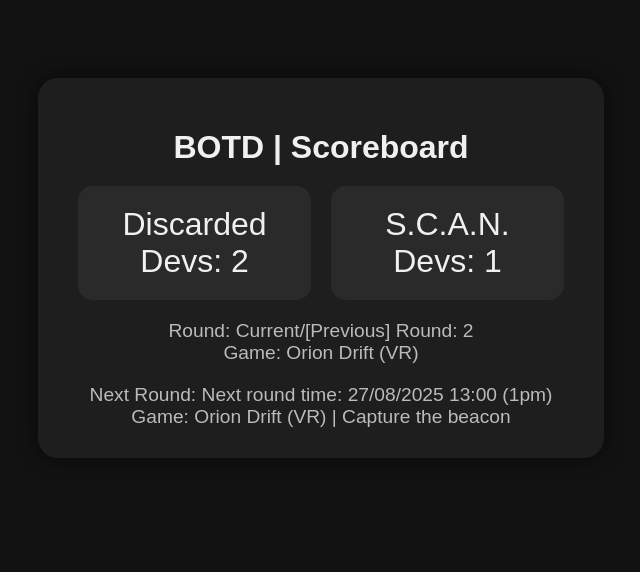
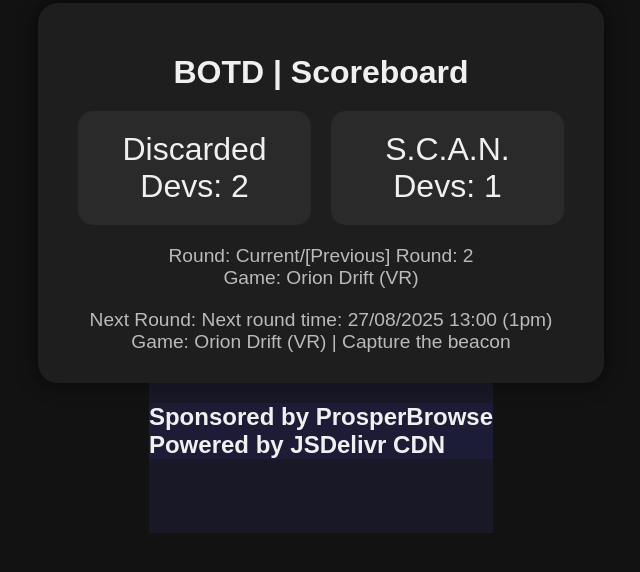
Before and after one commit to OptionallyBlueStudios/Events, a plain HTML site: page botd/scores.html in a window 1280 px wide. Shown: the part 132-704 px from the top of the page, without its empty margins (319-959 px from the left). Drawn offline with Linux system fonts and the light colour scheme.

Commit message:
Update scores.html

```diff
--- a/botd/scores.html
+++ b/botd/scores.html
@@ -4,6 +4,21 @@
   <meta charset="UTF-8">
   <title>OptionallyBlueStudios | Battle Of The Devs | Scoreboard</title>
   <style>
+
+  #header {
+  position: relative;
+  min-height: 150px;
+}
+
+#header-content {
+  position: absolute;
+  bottom: 0;
+  left: 0;
+}
+
+#header, #header * {
+  background: rgba(40, 40, 100, 0.25);
+}
     body {
       background-color: #121212;
       color: #f0f0f0;
@@ -60,7 +75,10 @@
     <div class="round" id="round">Round: ...</div>
     <div class="next-round" id="nextRound">Next Round: ...</div>
   </div>
-
+  <div id="header">
+    <h2> Sponsored by ProsperBrowse
+      <br>Powered by JSDelivr CDN</h2>
+  </div>
 <script>
 
 
```
